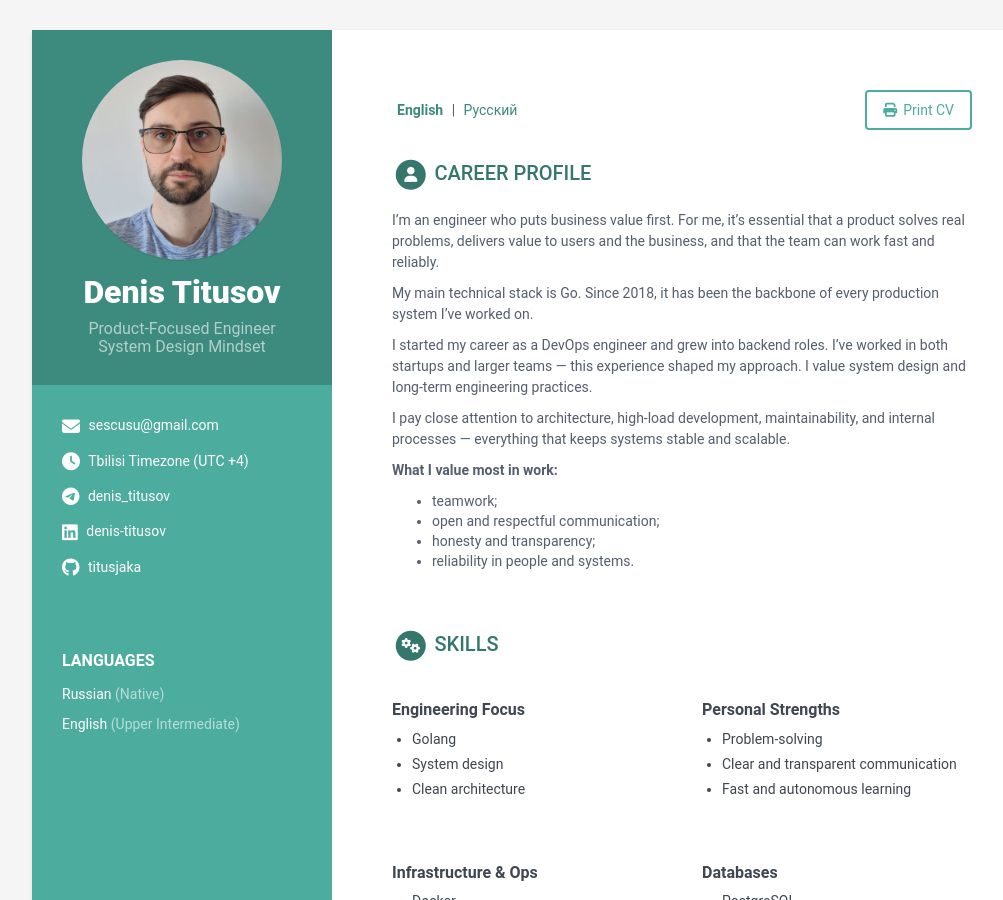
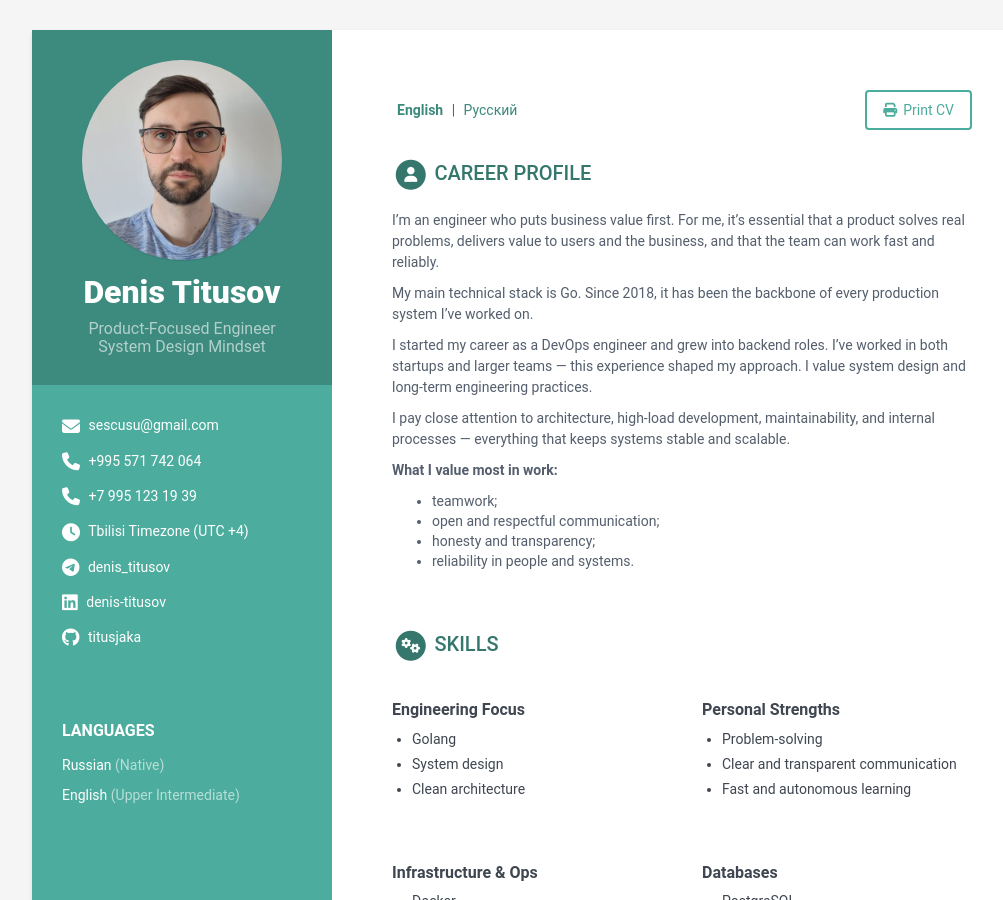
Before and after one commit to titusjaka/cv, a Jekyll site: the page built from en.html, in a window 1280 px wide and 900 px high. Shown: the whole window, without its empty margins (108-1111 px from the left). Built offline with Jekyll 4.4.1, drawn with Linux system fonts in a browser that asks for light colours.

Commit message:
cv: add phone numbers to contact information

```diff
--- a/_data/en.yml
+++ b/_data/en.yml
@@ -18,6 +18,9 @@ sidebar:
   linkedin: denis-titusov
   github: titusjaka
   telegram: denis_titusov # add your nickname without '@' sign
+  phones:
+    - +995 571 742 064
+    - +7 995 123 19 39
 
   languages:
     title: Languages
--- a/_data/ru.yml
+++ b/_data/ru.yml
@@ -11,6 +11,9 @@ sidebar:
     Устойчивые решения
   avatar: profile_500.jpg  #place a 100x100 picture inside /assets/images/ folder and provide the name of the file below
   contact_heading: Контакты
+  phones:
+    - +995 571 742 064
+    - +7 995 221 19 03
 
   # Sidebar links
   email: sescusu@gmail.com
--- a/_includes/contact.html
+++ b/_includes/contact.html
@@ -10,10 +10,12 @@
     </li>
     {% endif %}
 
-    {% if sidebar.phone %}
-    <li class="phone"><i class="fas fa-phone"></i>
-      <a href="tel:{{ sidebar.phone }}">{{ sidebar.phone }}</a>
-    </li>
+    {% if sidebar.phones %}
+      {% for phone in sidebar.phones %}
+      <li class="phone"><i class="fas fa-phone"></i>
+        <a href="tel:{{ phone }}">{{ phone }}</a>
+      </li>
+      {% endfor %}
     {% endif %}
 
     {% if sidebar.citizenship %}
```
